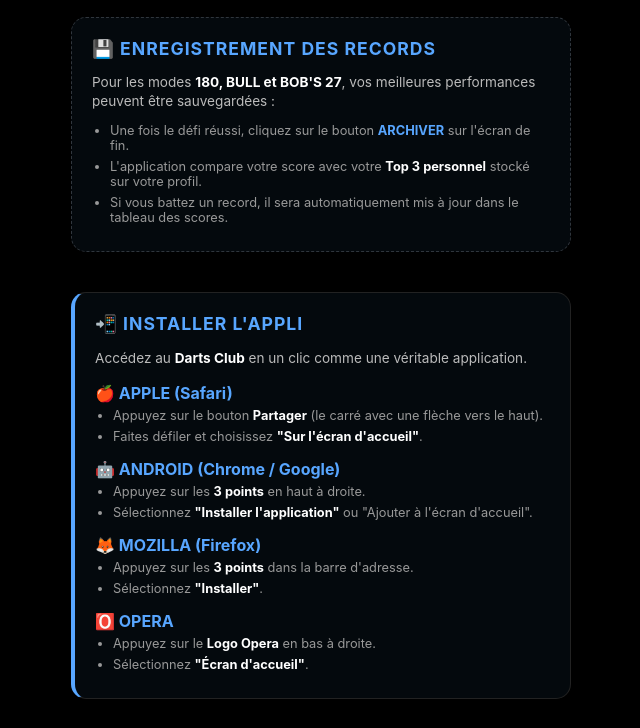
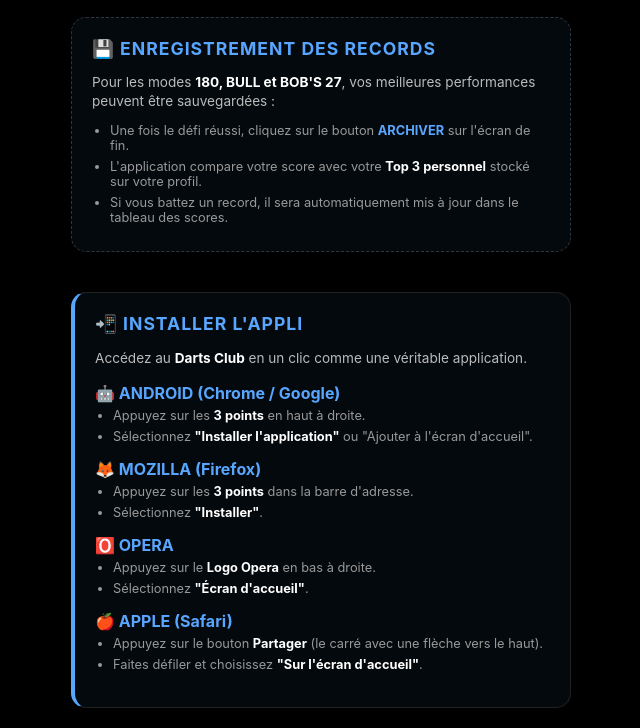
Before and after one commit to TUAL/darts-club, a plain HTML site: page infos.html in a window 1280 px wide. Shown: the part 1457-2185 px from the top of the page, without its empty margins (319-959 px from the left). Drawn offline with Linux system fonts and the light colour scheme.

Commit message:
Add files via upload

```diff
--- a/infos.html
+++ b/infos.html
@@ -214,14 +214,6 @@
 
             <div style="margin-top: 15px;">
                 <div style="margin-bottom: 15px;">
-                    <span class="highlight" style="color:var(--info)">🍎 APPLE (Safari)</span>
-                    <ul style="margin-top:5px;">
-                        <li>Appuyez sur le bouton <span class="highlight">Partager</span> (le carré avec une flèche vers le haut).</li>
-                        <li>Faites défiler et choisissez <span class="highlight">"Sur l'écran d'accueil"</span>.</li>
-                    </ul>
-                </div>
-
-                <div style="margin-bottom: 15px;">
                     <span class="highlight" style="color:var(--info)">🤖 ANDROID (Chrome / Google)</span>
                     <ul style="margin-top:5px;">
                         <li>Appuyez sur les <span class="highlight">3 points</span> en haut à droite.</li>
@@ -237,11 +229,19 @@
                     </ul>
                 </div>
 
-                <div style="margin-bottom: 5px;">
+                <div style="margin-bottom: 15px;">
                     <span class="highlight" style="color:var(--info)">🅾️ OPERA</span>
                     <ul style="margin-top:5px;">
                         <li>Appuyez sur le <span class="highlight">Logo Opera</span> en bas à droite.</li>
                         <li>Sélectionnez <span class="highlight">"Écran d'accueil"</span>.</li>
+                    </ul>
+                </div>
+
+                <div style="margin-bottom: 15px;">
+                    <span class="highlight" style="color:var(--info)">🍎 APPLE (Safari)</span>
+                    <ul style="margin-top:5px;">
+                        <li>Appuyez sur le bouton <span class="highlight">Partager</span> (le carré avec une flèche vers le haut).</li>
+                        <li>Faites défiler et choisissez <span class="highlight">"Sur l'écran d'accueil"</span>.</li>
                     </ul>
                 </div>
             </div>
```
Also changed, not shown: index.html (+1 -1 lines).
